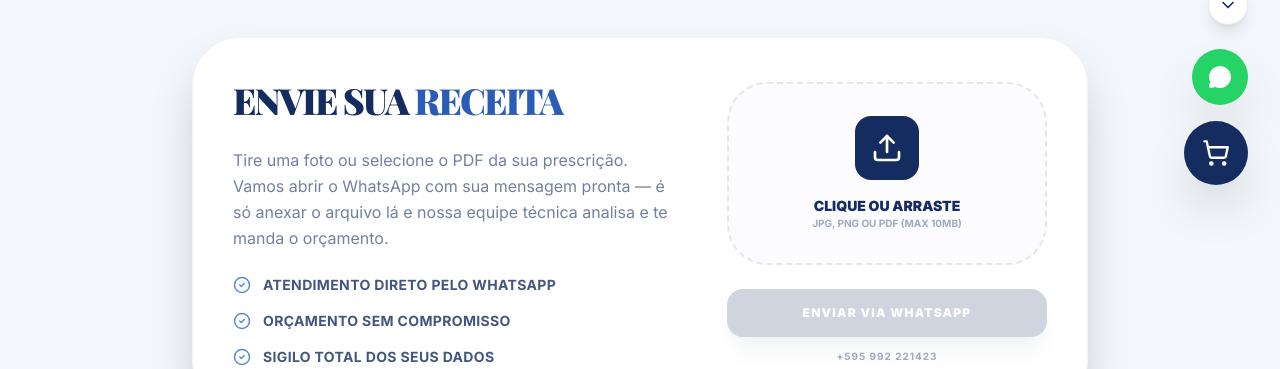
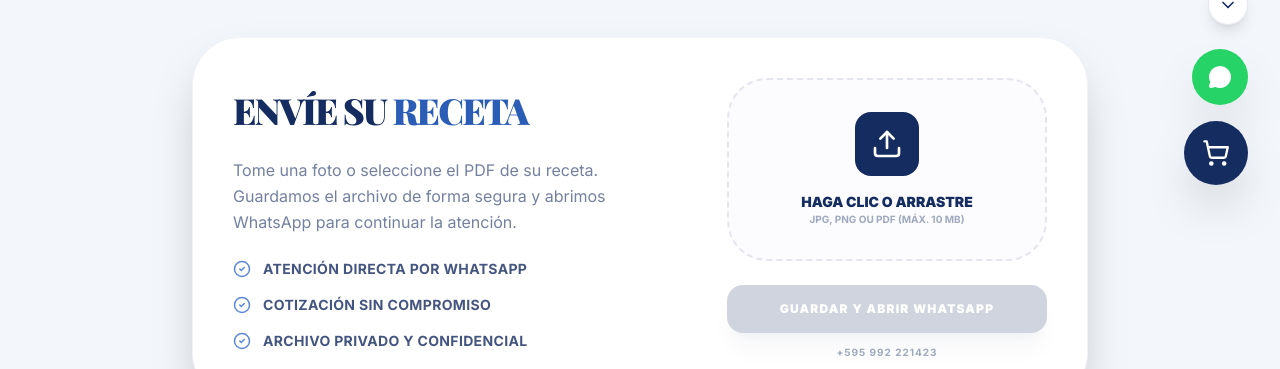
Before and after one commit to igordscode/botica-plataform-v3, a React (Vite) app: page /receita in a window 1280 px wide. Shown: the part 583-952 px from the top of the page. Built offline with nearby package versions, Linux system fonts and the light colour scheme; no server answers; a web font is replaced by a local one.

Commit message:
feat: persistir receitas em storage privado

```diff
--- a/src/components/PrescriptionUpload.tsx
+++ b/src/components/PrescriptionUpload.tsx
@@ -1,9 +1,13 @@
 import { useState } from 'react';
 import { Upload, CheckCircle2 } from 'lucide-react';
 import { waLink, CONTACT } from '../constants';
+import { getSupabaseClient } from '../lib/supabase';
+import { useLanguage } from '../context/LanguageContext';
 
 export default function PrescriptionUpload() {
+  const { language } = useLanguage();
   const [file, setFile] = useState<File | null>(null);
+  const [status, setStatus] = useState<'idle' | 'uploading' | 'error'>('idle');
 
   const handleFileChange = (e: React.ChangeEvent<HTMLInputElement>) => {
     if (e.target.files && e.target.files[0]) {
@@ -11,12 +15,38 @@
     }
   };
 
-  const handleSend = () => {
-    window.open(
-      waLink('Hola! Quiero enviar mi receta médica para presupuesto.'),
-      '_blank',
-      'referrer'
-    );
+  const handleSend = async () => {
+    if (!file || status === 'uploading') return;
+    setStatus('uploading');
+    try {
+      const supabase = getSupabaseClient();
+      const id = crypto.randomUUID();
+      const storagePath = `${id}/${file.name.replace(/[^a-zA-Z0-9._-]/g, '_')}`;
+      const { error: uploadError } = await supabase.storage.from('prescriptions').upload(storagePath, file, {
+        contentType: file.type,
+        cacheControl: '3600',
+        upsert: false,
+      });
+      if (uploadError) throw uploadError;
+
+      const { error: recordError } = await supabase.from('prescription_submissions').insert({
+        storage_path: storagePath,
+        original_filename: file.name,
+        mime_type: file.type,
+        file_size: file.size,
+        status: 'received',
+      });
+      if (recordError) throw recordError;
+
+      const message = language === 'pt'
+        ? `Olá! Enviei minha receita para orçamento. Arquivo: ${file.name}`
+        : `Hola! Envié mi receta para cotización. Archivo: ${file.name}`;
+      window.open(waLink(message), '_blank', 'noopener,noreferrer');
+      setStatus('idle');
+    } catch (error) {
+      console.error('Prescription upload failed', error);
+      setStatus('error');
+    }
   };
 
   return (
@@ -24,14 +54,17 @@
       <div className="flex flex-col md:flex-row gap-12 items-center">
         <div className="flex-1 space-y-6">
           <h2 className="text-4xl font-serif font-black uppercase tracking-tighter leading-tight">
-            ENVIE SUA <span className="text-[#2B5DB6]">RECEITA</span>
+            {language === 'pt' ? <>ENVIE SUA <span className="text-[#2B5DB6]">RECEITA</span></> : <>ENVÍE SU <span className="text-[#2B5DB6]">RECETA</span></>}
           </h2>
           <p className="text-[#152C60]/60 leading-relaxed">
-            Tire uma foto ou selecione o PDF da sua prescrição. Vamos abrir o WhatsApp com sua mensagem
-            pronta — é só anexar o arquivo lá e nossa equipe técnica analisa e te manda o orçamento.
+            {language === 'pt'
+              ? 'Tire uma foto ou selecione o PDF da sua prescrição. Salvamos o arquivo com segurança e abrimos o WhatsApp para continuar o atendimento.'
+              : 'Tome una foto o seleccione el PDF de su receta. Guardamos el archivo de forma segura y abrimos WhatsApp para continuar la atención.'}
           </p>
           <ul className="space-y-4">
-            {['Atendimento direto pelo WhatsApp', 'Orçamento sem compromisso', 'Sigilo total dos seus dados'].map((item, i) => (
+            {(language === 'pt'
+              ? ['Atendimento direto pelo WhatsApp', 'Orçamento sem compromisso', 'Arquivo privado e sigiloso']
+              : ['Atención directa por WhatsApp', 'Cotización sin compromiso', 'Archivo privado y confidencial']).map((item, i) => (
               <li key={i} className="flex items-center gap-3 text-sm font-bold text-[#152C60]/80 uppercase tracking-wide">
                 <CheckCircle2 size={18} className="text-[#5C88DA]" />
                 {item}
@@ -57,7 +90,7 @@
                 </div>
                 <div className="space-y-1">
                   <p className="text-sm font-black truncate max-w-[200px]">{file.name}</p>
-                  <button onClick={() => setFile(null)} className="text-[10px] font-bold uppercase text-[#2B5DB6] hover:underline">Remover</button>
+                  <button onClick={() => setFile(null)} className="text-[10px] font-bold uppercase text-[#2B5DB6] hover:underline">{language === 'pt' ? 'Remover' : 'Quitar'}</button>
                 </div>
               </>
             ) : (
@@ -66,22 +99,24 @@
                   <Upload size={32} />
                 </div>
                 <div>
-                  <p className="text-sm font-black uppercase">Clique ou Arraste</p>
-                  <p className="text-[10px] uppercase text-[#152C60]/40 font-bold">JPG, PNG ou PDF (Max 10MB)</p>
+                  <p className="text-sm font-black uppercase">{language === 'pt' ? 'Clique ou arraste' : 'Haga clic o arrastre'}</p>
+                  <p className="text-[10px] uppercase text-[#152C60]/40 font-bold">JPG, PNG ou PDF (máx. 10 MB)</p>
                 </div>
               </>
             )}
           </div>
 
           <button
-            disabled={!file}
+            disabled={!file || status === 'uploading'}
             onClick={handleSend}
             className="w-full mt-6 py-4 bg-[#152C60] text-white rounded-2xl font-black uppercase tracking-widest text-xs hover:bg-black transition-all disabled:opacity-20 shadow-xl shadow-[#152C60]/20 active:scale-95"
           >
-            Enviar via WhatsApp
+            {status === 'uploading' ? (language === 'pt' ? 'Salvando receita...' : 'Guardando receta...') : language === 'pt' ? 'Salvar e abrir WhatsApp' : 'Guardar y abrir WhatsApp'}
           </button>
           <p className="mt-3 text-center text-[10px] text-[#152C60]/40 font-bold uppercase tracking-widest">
-            {CONTACT.whatsappDisplay}
+            {status === 'error'
+              ? (language === 'pt' ? 'Não foi possível salvar. Tente novamente.' : 'No se pudo guardar. Inténtelo de nuevo.')
+              : CONTACT.whatsappDisplay}
           </p>
         </div>
       </div>
--- a/src/pages/Store.tsx
+++ b/src/pages/Store.tsx
@@ -139,7 +139,8 @@
     const searchable = [p.name, p.category, (p as any).subCategory, ...(p.tags || [])].join(' ').toLowerCase();
     const objectiveTerms: Record<string, string[]> = {
       foco: ['foco', 'memoria', 'cognitiv', 'nootrop'],
-      sueno: ['sueño', 'sueno', 'descanso', 'recuperador', 'magnesio'],
+      sono: ['sueño', 'sueno', 'sono', 'descanso', 'recuperador', 'magnesio'],
+      sueno: ['sueño', 'sueno', 'sono', 'descanso', 'recuperador', 'magnesio'],
       rendimento: ['rendimiento', 'energía', 'energia', 'fuerza', 'resistencia', 'performance'],
       rendimiento: ['rendimiento', 'energía', 'energia', 'fuerza', 'resistencia', 'performance'],
       pele: ['dermocosm', 'piel', 'poros', 'manchas', 'hidratación', 'hidratacion'],
```
